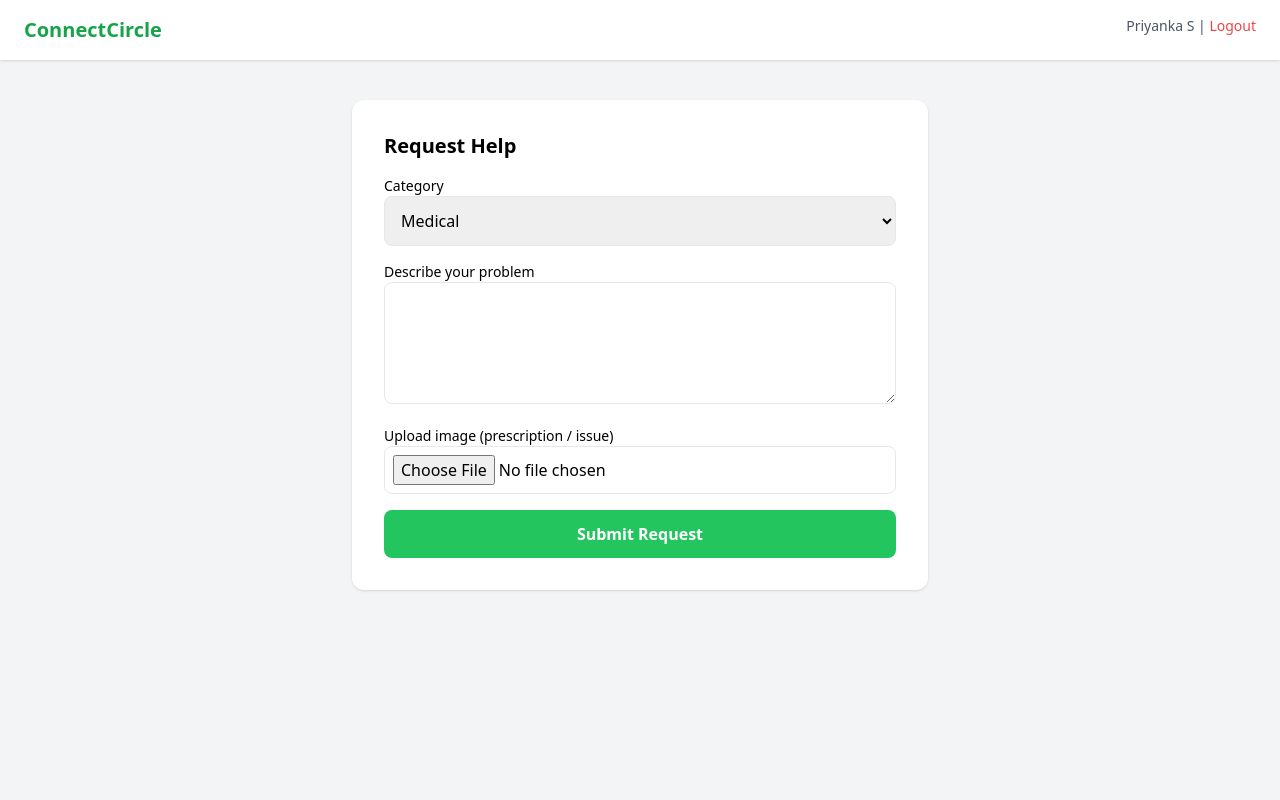
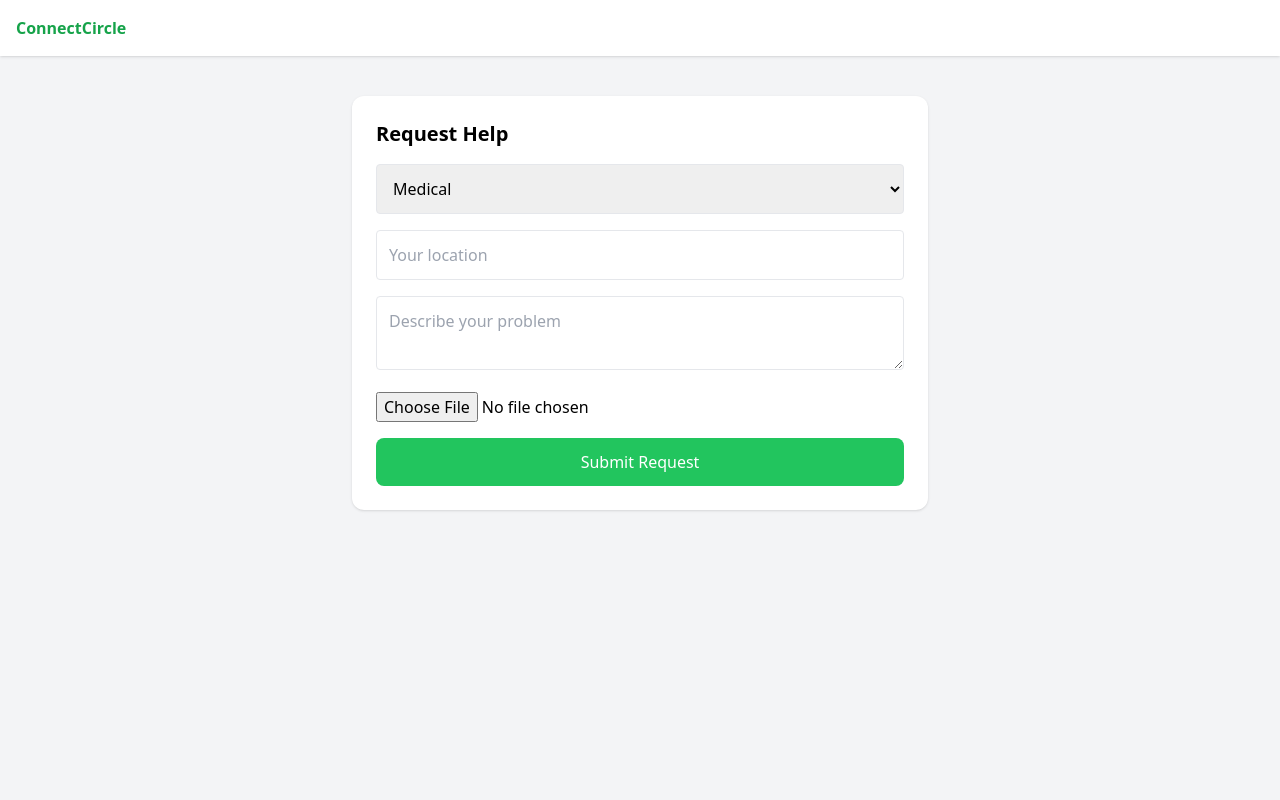
Before and after one commit to PriyankaSrvce/ConnectCircle, a Flask app: page /request-help in a window 1280 px wide. Run offline with Flask 3, Linux system fonts and the light colour scheme; a user stored in the database is signed in; some libraries are stand-ins or nearby versions.

Commit message:
Final ConnectCircle app (backend + frontend)

```diff
--- a/app.py
+++ b/app.py
@@ -5,17 +5,16 @@ import os
 app = Flask(__name__)
 app.secret_key = "connectcircle_secret"
 
-# ---------------- BASIC CONFIG ----------------
+# ---------- CONFIG ----------
 BASE_DIR = os.path.dirname(os.path.abspath(__file__))
 UPLOAD_FOLDER = os.path.join(BASE_DIR, "static", "uploads")
 
-# Prevent folder crash
 if not os.path.isdir(UPLOAD_FOLDER):
     os.makedirs(UPLOAD_FOLDER)
 
 app.config["UPLOAD_FOLDER"] = UPLOAD_FOLDER
 
-# ---------------- DATABASE ----------------
+# ---------- DATABASE ----------
 def get_db():
     conn = sqlite3.connect("database.db")
     conn.row_factory = sqlite3.Row
@@ -25,7 +24,6 @@ def init_db():
     conn = get_db()
     cur = conn.cursor()
 
-    # Users table
     cur.execute("""
     CREATE TABLE IF NOT EXISTS users (
         id INTEGER PRIMARY KEY AUTOINCREMENT,
@@ -34,15 +32,16 @@ def init_db():
     )
     """)
 
-    # Requests table
     cur.execute("""
     CREATE TABLE IF NOT EXISTS requests (
         id INTEGER PRIMARY KEY AUTOINCREMENT,
         seeker_name TEXT,
         category TEXT,
         description TEXT,
+        location TEXT,
         image TEXT,
-        status TEXT
+        status TEXT,
+        volunteer_name TEXT
     )
     """)
 
@@ -51,9 +50,7 @@ def init_db():
 
 init_db()
 
-# ---------------- ROUTES ----------------
-
-# LOGIN PAGE (FIRST PAGE)
+# ---------- LOGIN ----------
 @app.route("/", methods=["GET", "POST"])
 def login():
     if request.method == "POST":
@@ -62,10 +59,7 @@ def login():
 
         conn = get_db()
         cur = conn.cursor()
-        cur.execute(
-            "INSERT INTO users (name, role) VALUES (?, ?)",
-            (name, role)
-        )
+        cur.execute("INSERT INTO users (name, role) VALUES (?, ?)", (name, role))
         conn.commit()
         conn.close()
 
@@ -75,44 +69,43 @@ def login():
         if role == "seeker":
             return redirect(url_for("seeker_home"))
         else:
-            return redirect(url_for("volunteer_home"))
+            return redirect(url_for("volunteer_dashboard"))
 
     return render_template("login.html")
 
-
-# ---------------- SEEKER FLOW ----------------
-
+# ---------- SEEKER ----------
 @app.route("/seeker")
 def seeker_home():
     return render_template("seeker_home.html")
-
 
 @app.route("/request-help", methods=["GET", "POST"])
 def request_help():
     if request.method == "POST":
         category = request.form["category"]
         description = request.form["description"]
+        location = request.form["location"]
 
         image_file = request.files.get("image")
         image_name = None
 
-        if image_file and image_file.filename != "":
+        if image_file and image_file.filename:
             image_name = image_file.filename
-            image_path = os.path.join(app.config["UPLOAD_FOLDER"], image_name)
-            image_file.save(image_path)
+            image_file.save(os.path.join(app.config["UPLOAD_FOLDER"], image_name))
 
         conn = get_db()
         cur = conn.cursor()
         cur.execute("""
             INSERT INTO requests
-            (seeker_name, category, description, image, status)
-            VALUES (?, ?, ?, ?, ?)
+            (seeker_name, category, description, location, image, status, volunteer_name)
+            VALUES (?, ?, ?, ?, ?, ?, ?)
         """, (
-            session.get("name"),
+            session["name"],
             category,
             description,
+            location,
             image_name,
-            "Pending"
+            "Pending",
+            None
         ))
         conn.commit()
         conn.close()
@@ -121,36 +114,51 @@ def request_help():
 
     return render_template("request_help.html")
 
-
 @app.route("/status")
 def request_status():
     conn = get_db()
     cur = conn.cursor()
-    cur.execute(
-        "SELECT * FROM requests ORDER BY id DESC LIMIT 1"
-    )
+    cur.execute("""
+        SELECT * FROM requests
+        WHERE seeker_name = ?
+        ORDER BY id DESC LIMIT 1
+    """, (session["name"],))
     req = cur.fetchone()
     conn.close()
 
     return render_template("status.html", req=req)
 
+# ---------- VOLUNTEER ----------
+@app.route("/volunteer")
+def volunteer_dashboard():
+    conn = get_db()
+    cur = conn.cursor()
+    cur.execute("SELECT * FROM requests WHERE status='Pending'")
+    requests = cur.fetchall()
+    conn.close()
 
-# ---------------- VOLUNTEER PLACEHOLDER ----------------
+    return render_template("volunteer_dashboard.html", requests=requests)
 
-@app.route("/volunteer")
-def volunteer_home():
-    return "<h2>Volunteer Dashboard – coming next</h2>"
+@app.route("/accept/<int:req_id>")
+def accept_request(req_id):
+    conn = get_db()
+    cur = conn.cursor()
+    cur.execute("""
+        UPDATE requests
+        SET status='Assigned', volunteer_name=?
+        WHERE id=?
+    """, (session["name"], req_id))
+    conn.commit()
+    conn.close()
 
+    return redirect(url_for("volunteer_dashboard"))
 
-# ---------------- LOGOUT ----------------
-
+# ---------- LOGOUT ----------
 @app.route("/logout")
 def logout():
     session.clear()
     return redirect(url_for("login"))
 
-
-# ---------------- RUN ----------------
-
+# ---------- RUN ----------
 if __name__ == "__main__":
     app.run(debug=True)
--- a/templates/base.html
+++ b/templates/base.html
@@ -1,27 +1,16 @@
 <!DOCTYPE html>
-<html lang="en">
+<html>
 <head>
-    <meta charset="UTF-8">
     <title>ConnectCircle</title>
     <script src="https://cdn.tailwindcss.com"></script>
 </head>
-<body class="bg-gray-100 min-h-screen">
+<body class="bg-gray-100">
+    <nav class="bg-white shadow p-4 font-bold text-green-600">
+        ConnectCircle
+    </nav>
 
-<!-- Navbar -->
-<nav class="bg-white shadow px-6 py-4 flex justify-between">
-    <div class="text-xl font-bold text-green-600">ConnectCircle</div>
-    {% if session.get("name") %}
-        <div class="text-sm text-gray-600">
-            {{ session.get("name") }} |
-            <a href="/logout" class="text-red-500">Logout</a>
-        </div>
-    {% endif %}
-</nav>
-
-<!-- Page Content -->
-<div class="max-w-4xl mx-auto mt-10">
-    {% block content %}{% endblock %}
-</div>
-
+    <div class="max-w-xl mx-auto mt-10">
+        {% block content %}{% endblock %}
+    </div>
 </body>
 </html>
--- a/templates/request_help.html
+++ b/templates/request_help.html
@@ -1,39 +1,29 @@
 {% extends "base.html" %}
 {% block content %}
+<form method="POST" enctype="multipart/form-data"
+      class="bg-white p-6 rounded-xl shadow space-y-4">
 
-<div class="bg-white p-8 rounded-xl shadow max-w-xl mx-auto">
-    <h2 class="text-xl font-bold mb-4">Request Help</h2>
+    <h2 class="text-xl font-bold">Request Help</h2>
 
-    <form method="POST" enctype="multipart/form-data" class="space-y-4">
-        <div>
-            <label class="block text-sm font-medium">Category</label>
-            <select name="category" class="w-full p-3 border rounded-lg">
+    <select name="category" class="w-full p-3 border rounded">
         <option>Medical</option>
-                <option>Daily Needs</option>
-                <option>Emergency</option>
+        <option>Grocery</option>
+        <option>Mobility</option>
         <option>Other</option>
     </select>
-        </div>
 
-        <div>
-            <label class="block text-sm font-medium">Describe your problem</label>
+    <input name="location" required
+           placeholder="Your location"
+           class="w-full p-3 border rounded">
+
     <textarea name="description" required
-                class="w-full p-3 border rounded-lg"
-                rows="4"></textarea>
-        </div>
+              placeholder="Describe your problem"
+              class="w-full p-3 border rounded"></textarea>
 
-        <div>
-            <label class="block text-sm font-medium">
-                Upload image (prescription / issue)
-            </label>
-            <input type="file" name="image"
-                   class="w-full p-2 border rounded-lg">
-        </div>
+    <input type="file" name="image">
 
-        <button class="w-full bg-green-500 text-white py-3 rounded-lg font-semibold">
+    <button class="w-full bg-green-500 text-white py-3 rounded-lg">
         Submit Request
     </button>
 </form>
-</div>
-
 {% endblock %}
```
Also changed, not shown: templates/login.html (+6 -20 lines), templates/seeker_home.html (+5 -23 lines), templates/status.html (+7 -13 lines), templates/volunteer_dashboard.html (added, +20 -0 lines), templates/volunteer_home.html (deleted, +0 -13 lines), database.db. Lines whose indentation alone changed are shown as unchanged.
